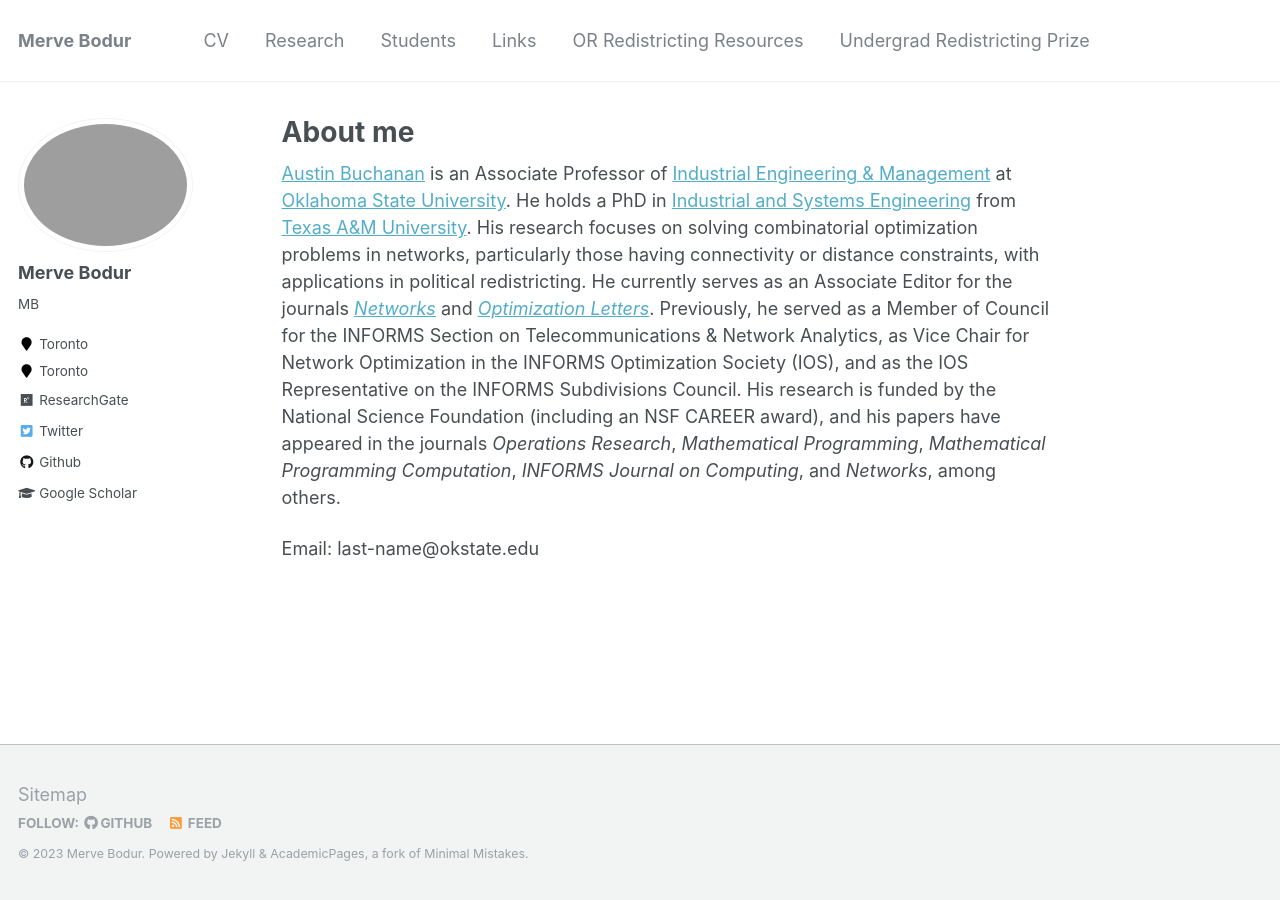
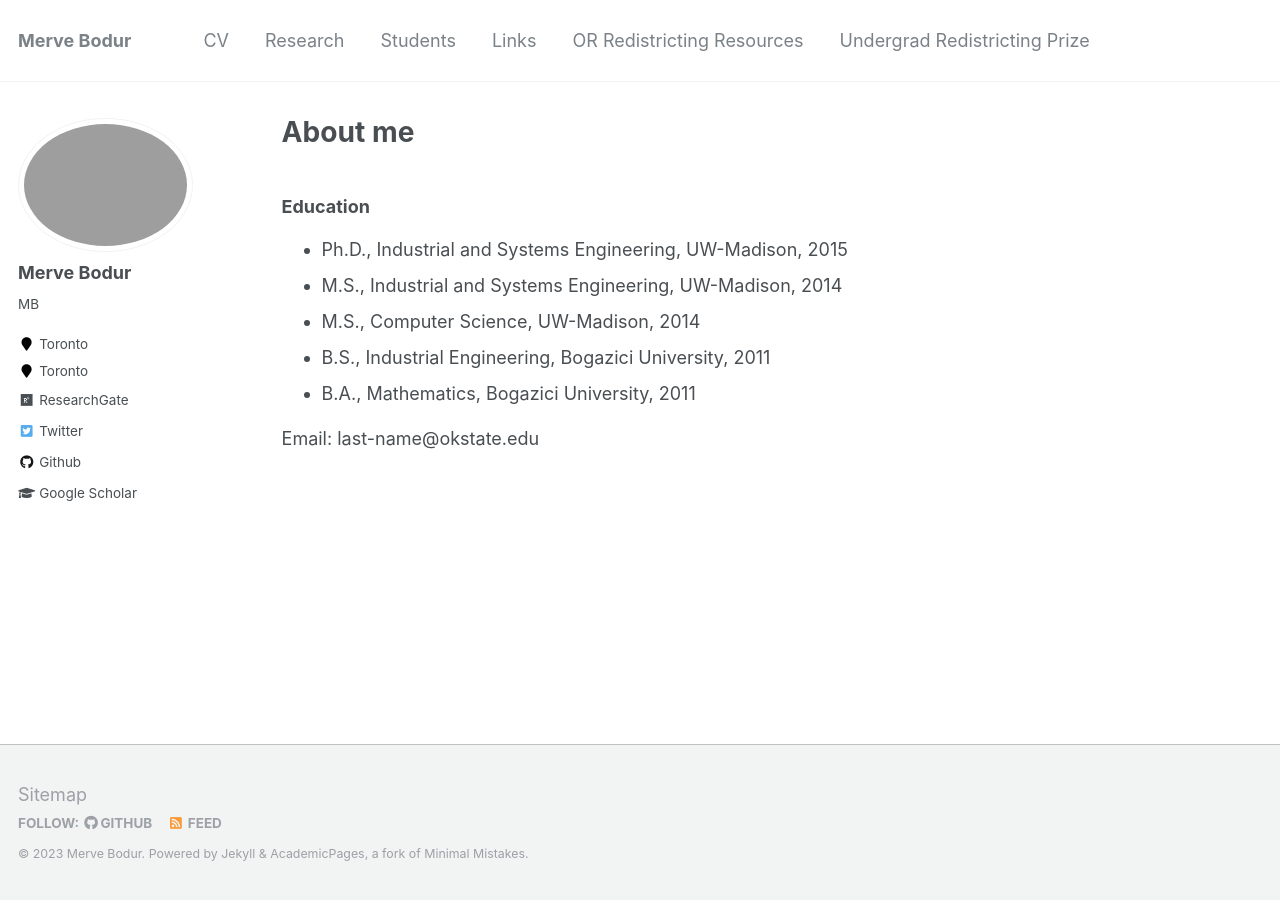
Before and after one commit to mervebodur/mervebodur.github.io, a Jekyll site: the page built from _pages/about.md, in a window 1280 px wide. Built offline with Jekyll 4.4.1, drawn with Linux system fonts in a browser that asks for light colours.

Commit message:
Update about.md

```diff
--- a/_pages/about.md
+++ b/_pages/about.md
@@ -8,6 +8,11 @@ redirect_from:
   - /about.html
 ---
 
-[Austin Buchanan](https://ceat.okstate.edu/iem/people/buchanan-faculty-profile.html) is an Associate Professor of [Industrial Engineering & Management](https://ceat.okstate.edu/iem/) at [Oklahoma State University](https://go.okstate.edu/). He holds a PhD in [Industrial and Systems Engineering](https://engineering.tamu.edu/industrial/index.html) from [Texas A&M University](https://www.tamu.edu/). His research focuses on solving combinatorial optimization problems in networks, particularly those having connectivity or distance constraints, with applications in political redistricting. He currently serves as an Associate Editor for the journals _[Networks](https://onlinelibrary.wiley.com/journal/10970037)_ and _[Optimization Letters](https://www.springer.com/journal/11590)_. Previously, he served as a Member of Council for the INFORMS Section on Telecommunications & Network Analytics, as Vice Chair for Network Optimization in the INFORMS Optimization Society (IOS), and as the IOS Representative on the INFORMS Subdivisions Council. His research is funded by the National Science Foundation (including an NSF CAREER award), and his papers have appeared in the journals _Operations Research_, _Mathematical Programming_, _Mathematical Programming Computation_, _INFORMS Journal on Computing_, and _Networks_, among others.
+### Education
+- Ph.D., Industrial and Systems Engineering, UW-Madison, 2015
+- M.S., Industrial and Systems Engineering, UW-Madison, 2014
+- M.S., Computer Science, UW-Madison, 2014
+- B.S., Industrial Engineering, Bogazici University, 2011
+- B.A., Mathematics, Bogazici University, 2011
 
 Email: last-name@okstate.edu
```
